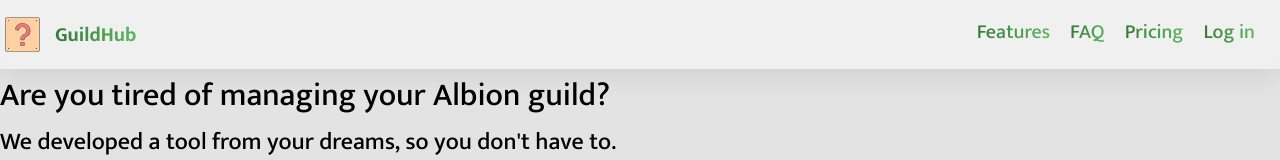
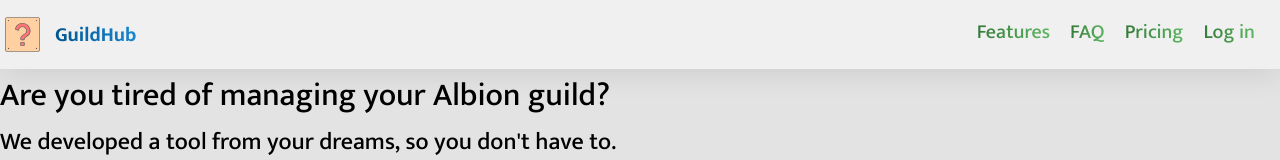
Before and after one commit to pasiastazebra/GuildHub, a Next.js app in the folder guildhub/: page / in a window 1280 px wide. Shown: the top 160 px of the page. Built offline with nearby package versions, Linux system fonts and the light colour scheme.

Commit message:
polished styling a bit

```diff
--- a/guildhub/styles/navbar.scss
+++ b/guildhub/styles/navbar.scss
@@ -71,6 +71,12 @@
         display: flex;
         justify-content: center;
         align-items: center;
+
+        .navbar-link{
+            background: linear-gradient(to right, $blue130, $blue90);
+            background-clip: text;
+            -webkit-text-fill-color: transparent;
+        }
     }
 
     &-icon {
```
